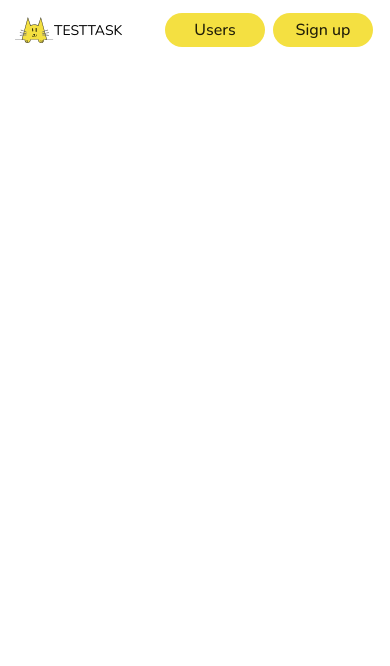
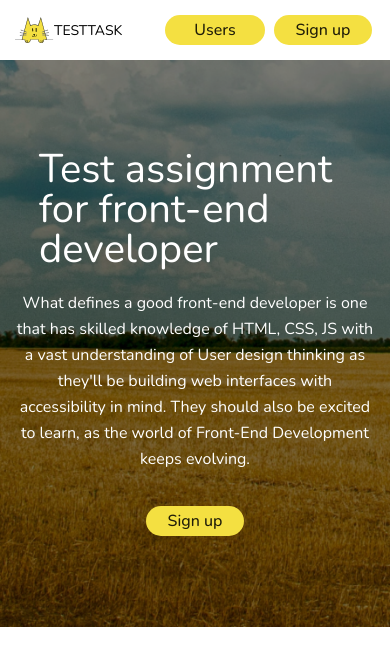
Before and after one commit to pedanmax/abz-agency-test, a React (Vite) app: page / in a window 390 px wide. Shown: the top 666 px of the page. Built offline with nearby package versions, Linux system fonts and the light colour scheme.

Commit message:
feat:add section about

```diff
--- a/src/App.tsx
+++ b/src/App.tsx
@@ -1,9 +1,13 @@
 import Header from './components/Header/Header';
+import Main from './components/Main/Main';
 import './App.scss';
 
 const App = () => {
   return (
-    <Header />
+    <div className='App'>
+      <Header />
+      <Main />
+    </div>
   );
 };
 
--- a/src/components/Button/Button.scss
+++ b/src/components/Button/Button.scss
@@ -1,20 +1,22 @@
 @import '../../styles/variables.scss';
 .list{
   &__item{
-    min-width: 100px;
+    width: 100px;
     text-align: center;
-    background-color: $primary-color;
-    border-radius: 80px;
-    padding: 4px 0px;
+    padding: 6px 0;
   }
   &__link{
     color: rgba(0, 0, 0, 0.87);
     background-color: $primary-color;
-    line-height: 26px;
+    border-radius: 80px;
+    padding: 4px 22px;
     transition: all 0.3s ease;
     font-weight: 500;
     &:hover{
       background-color: $hover-button-color;
     }
+    &:active{
+      background-color: $active-button-color;
+    }
   }
 }
--- a/src/components/Button/Button.tsx
+++ b/src/components/Button/Button.tsx
@@ -1,9 +1,16 @@
 import './Button.scss';
 
 const Button = ({ text } : { text:string }) => {
+  const padding = text === 'Users' ? '4px 29px' : '4px 22px';
   return (
     <li className="list__item">
-      <a href="!#" className="list__link">{text}</a>
+      <a
+        href="!#"
+        className="list__link"
+        style={{ padding }}
+      >
+        {text}
+      </a>
     </li>
   );
 };
--- a/src/components/Header/Header.scss
+++ b/src/components/Header/Header.scss
@@ -12,6 +12,7 @@
   &__logo-box{
     display: flex;
     align-items: center;
+    margin-left: -8px;
   }
   &__logo-text{
     text-transform: uppercase;
@@ -24,6 +25,9 @@
     display: flex;
     column-gap: 8px;
     margin-right: -7px;
+  }
+  &__navigation{
+    margin-right: 8px;
   }
 }
 
--- /dev/null
+++ b/src/components/Main/Main.tsx
@@ -0,0 +1,9 @@
+import About from '../../sections/About/About';
+
+const Main = () => {
+  return (
+    <About />
+  );
+};
+
+export default Main;
--- /dev/null
+++ b/src/sections/About/About.scss
@@ -0,0 +1,62 @@
+@import '../../styles/variables.scss';
+
+.about{
+  margin-bottom: 140px;
+  &__container{
+    max-width: $max-width-big;
+    box-sizing: border-box;
+    margin: 0 auto;
+    padding: 164px 15px;
+    display: flex;
+    flex-direction: column;
+    justify-content: center;
+    align-items: center;
+    background: url(../../assets/bg-image.png)0 0 / cover no-repeat;
+  }
+  &__title{
+    color: #fff;
+    margin-bottom: 21px;
+    font-size: 40px;
+    max-width: 380px;
+    line-height: 40px;
+    margin-left: 24px;
+  }
+  &__paragraph{
+    color: #fff;
+    margin-bottom: 32px;
+    max-width: 380px;
+    text-align: center;
+    line-height: 26px;
+  }
+}
+
+@media (max-width:1024px){
+  .about{
+    &__container{
+      max-width: $max-width-desctop;
+    }
+  }
+}
+
+@media (max-width:768px){
+  .about{
+    &__container{
+      max-width: $max-width-laptop;
+      padding: 89px 15px;
+    }
+  }
+}
+
+@media (max-width:360px){
+  .about{
+    &__container{
+      max-width: $max-width-mobile;
+      padding-top: 40px;
+      padding-bottom: 71px;
+    }
+    &__title{
+      text-align: center;
+      margin-left: 0;
+    }
+  }
+}
--- /dev/null
+++ b/src/sections/About/About.tsx
@@ -0,0 +1,16 @@
+import Button from '../../components/Button/Button';
+import './About.scss';
+
+const About = () => {
+  return (
+    <div className="about">
+      <div className="about__container">
+        <h3 className="about__title">Test assignment for front-end developer</h3>
+        <h5 className="about__paragraph">What defines a good front-end developer is one that has skilled knowledge of HTML, CSS, JS with a vast understanding of User design thinking as they'll be building web interfaces with accessibility in mind. They should also be excited to learn, as the world of Front-End Development keeps evolving.</h5>
+        <Button text='Sign up' />
+      </div>
+    </div>
+  );
+};
+
+export default About;
--- a/src/styles/variables.scss
+++ b/src/styles/variables.scss
@@ -2,9 +2,10 @@ $primary-color: #F4E041;
 $secondaty-color: #00BDD3;
 $background-color: #F8F8F8;
 $hover-button-color: #FFE302;
+$active-button-color: #ffcc00;
 $disabled-button-color:#B4B4B4;
 $font-family: 'Nunito', sans-serif;
 $max-width-big: 1170px;
-$max-width-desctop: 1024px;
-$max-width-laptop: 768px;
-$max-width-mobile: 360px;
+$max-width-desctop: 1054px;
+$max-width-laptop: 798px;
+$max-width-mobile: 390px;
```
Also changed, not shown: .eslintrc.cjs.
